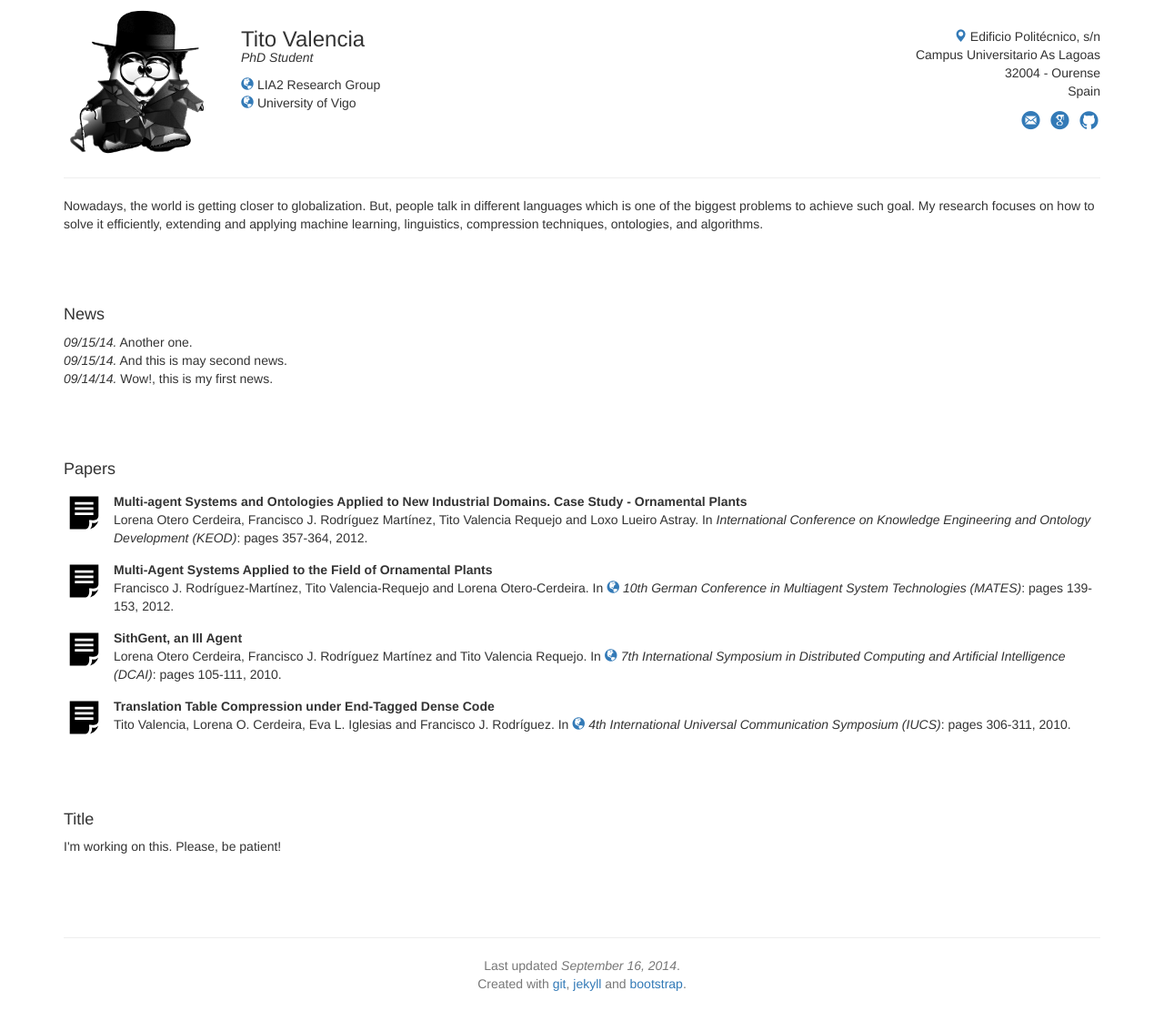
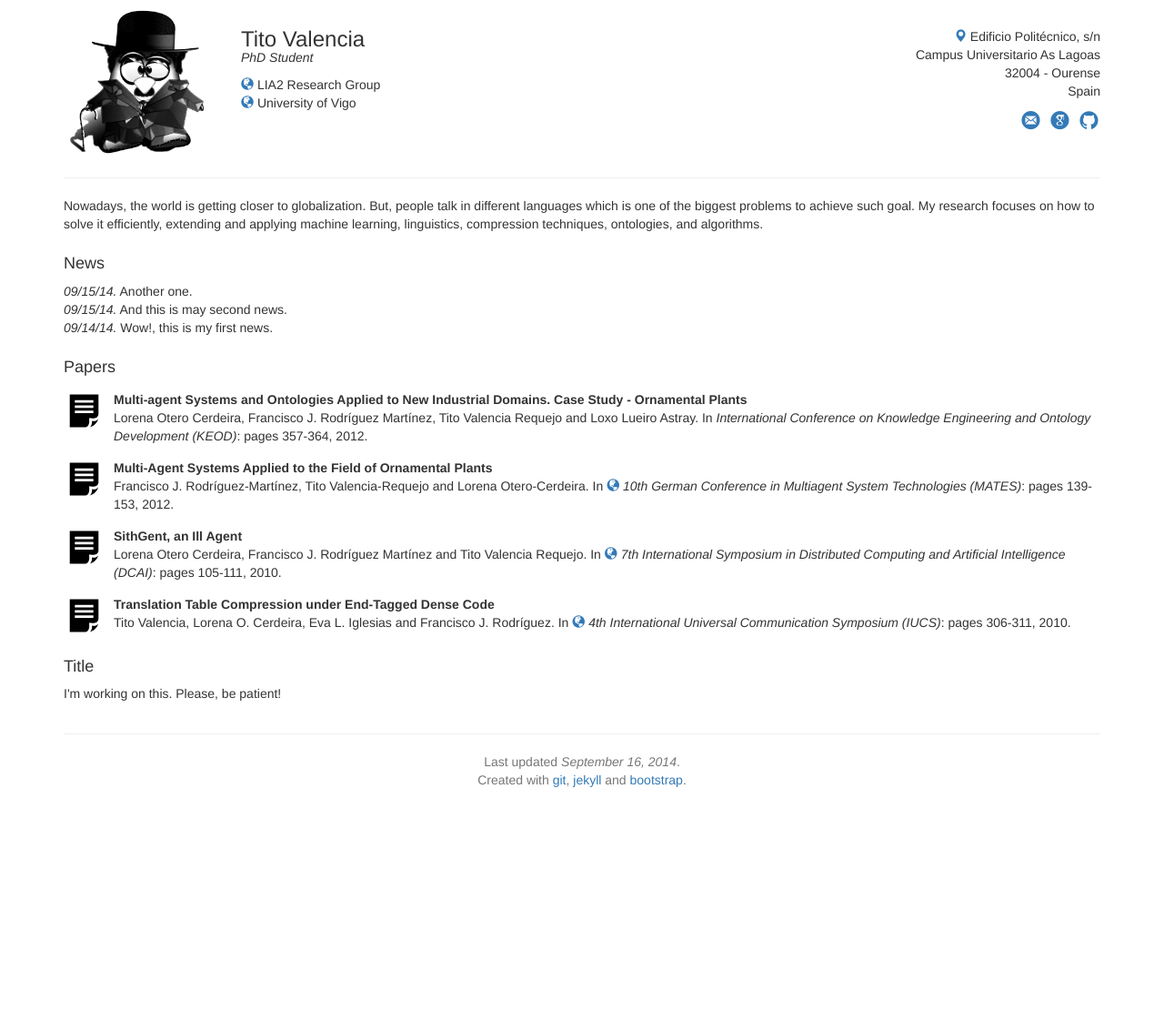
Before and after one commit to tvalreq/tvalreq.github.com, a Jekyll site: the page built from index.html, in a window 1280 px wide. Shown: the whole page at 91% size. Built offline with Jekyll 4.4.1, drawn with Linux system fonts in a browser that asks for light colours; nearby versions of some CDN libraries; after the commit the page ends 900 px from its top, so only the background shows below that.

Commit message:
minor bugs

```diff
--- a/css/main.css
+++ b/css/main.css
@@ -131,7 +131,7 @@ header img {
 }
 
 section {
-    margin-bottom: 5em;
+    margin-bottom: 1em;
 }
 
 
```
